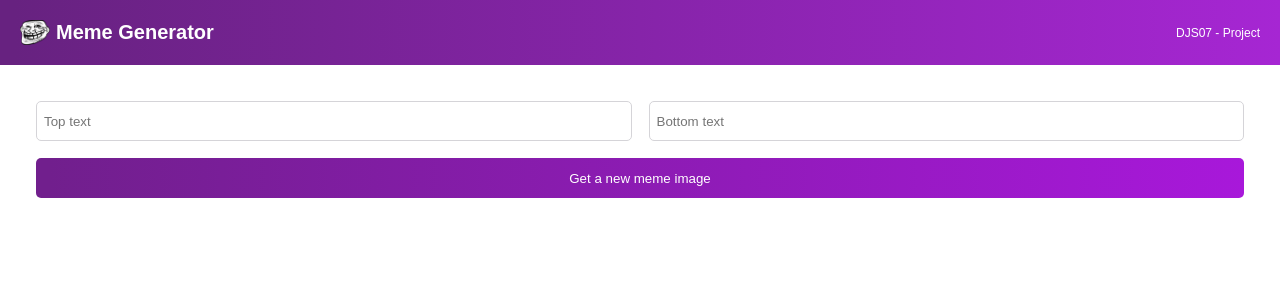
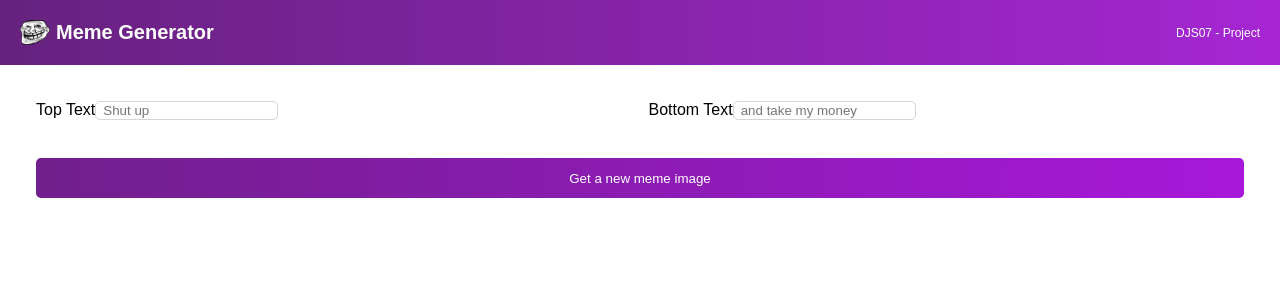
Before and after one commit to Karabo-M-Radebe/KARRAD369_BCL2401_GroupC_KaraboRadebe_DJS07, a React (Vite) app: page / in a window 1280 px wide. Shown: the top 300 px of the page. Built offline with nearby package versions, Linux system fonts and the light colour scheme.

Commit message:
added a label to the input fields and changed the placeholder texts

```diff
--- a/components/InputFields.jsx
+++ b/components/InputFields.jsx
@@ -4,8 +4,15 @@
     return(
         <main>
             <form className="form">
-                <input type= "text" placeholder="Top text" className="form--input"/>
-                <input type= "text" placeholder="Bottom text" className="form--input"/>
+                <div>
+                    <label>Top Text</label>
+                    <input type= "text" placeholder="Shut up" className="form--input"/>
+                </div>
+                <div>
+                    <label>Bottom Text</label>
+                    <input type= "text" placeholder="and take my money" className="form--input"/>
+                </div>
+
                 <button className="form--button">Get a new meme image</button>
             </form>
         </main>
```
